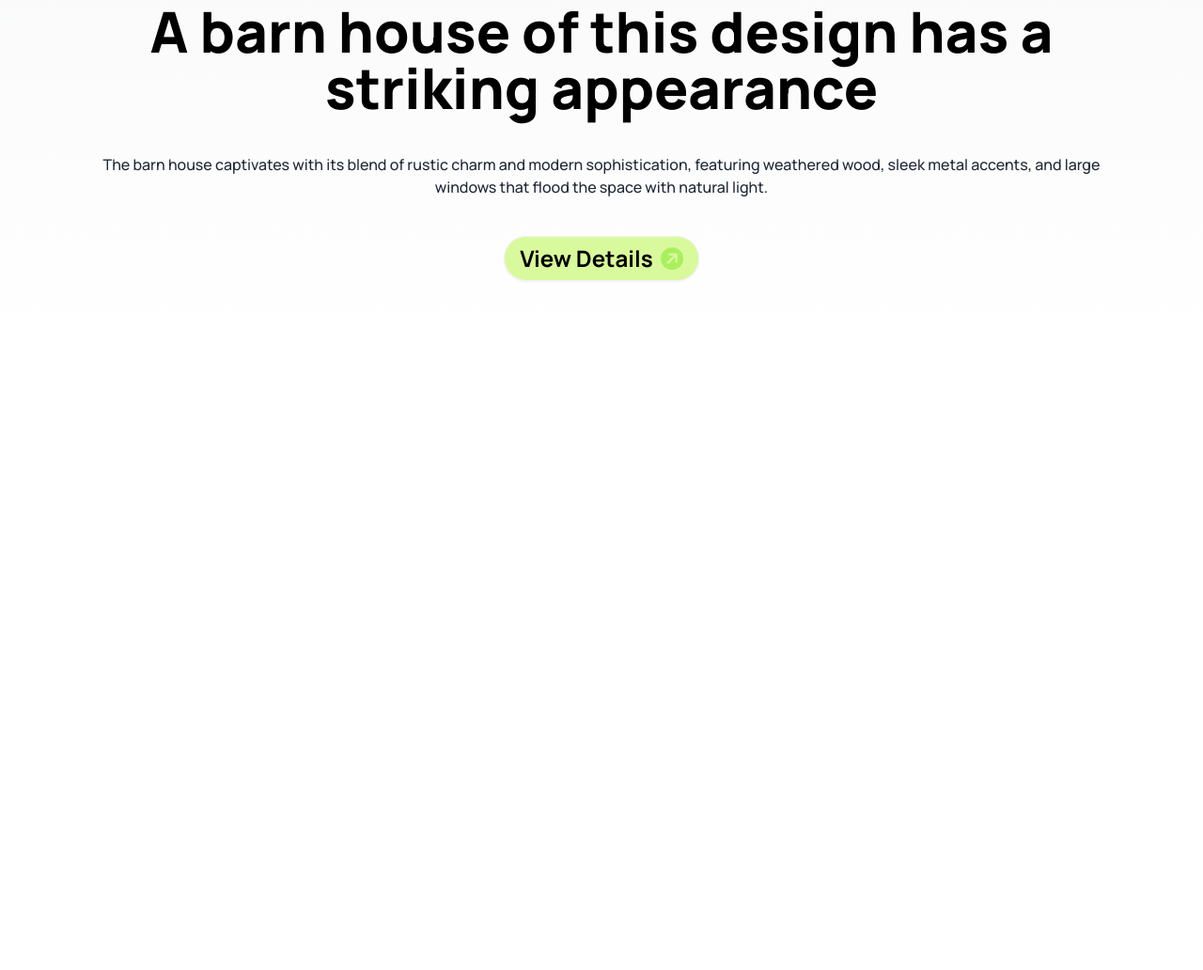
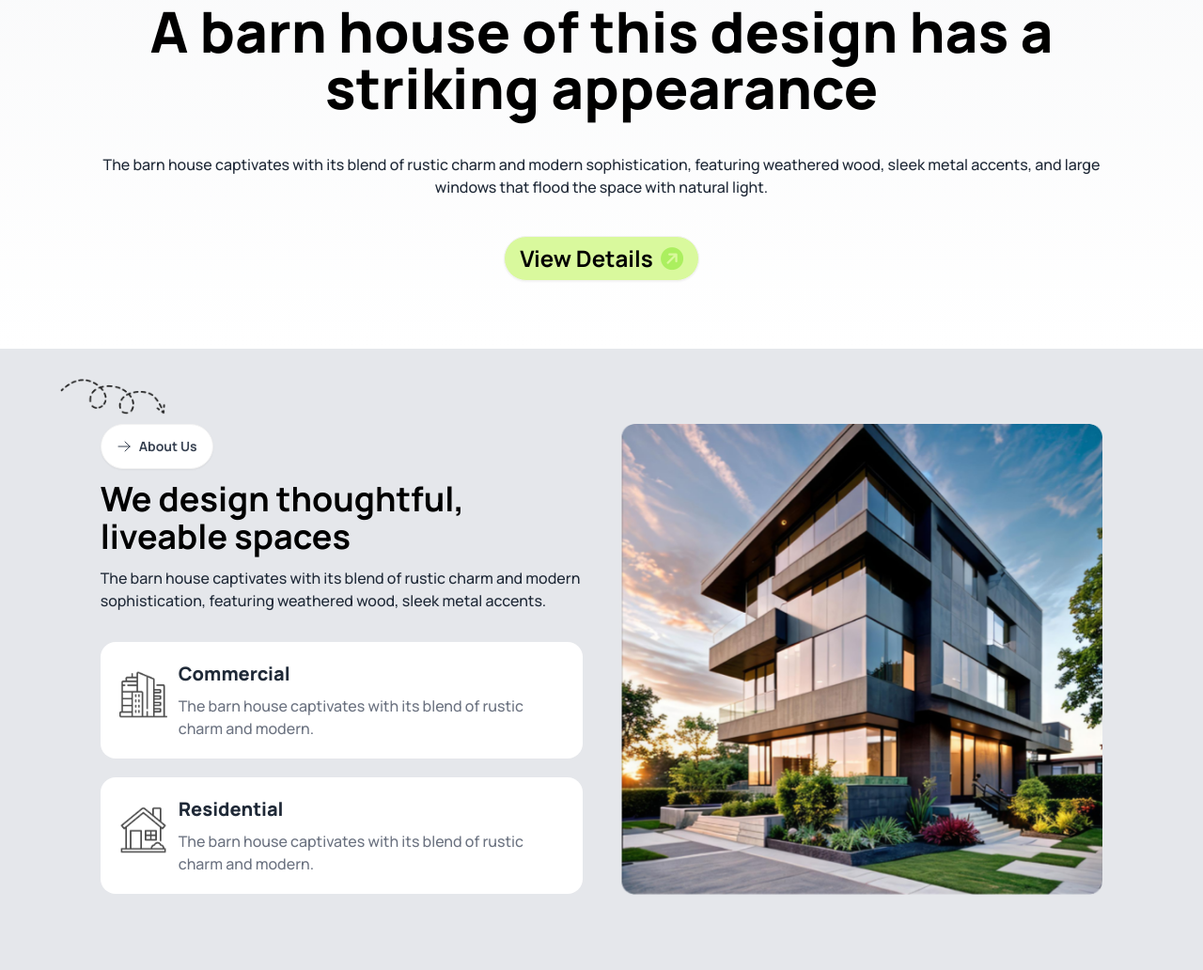
Before and after one commit to araf168/Assignment-03, a plain HTML site: page index.html in a window 1280 px wide. Shown: the part 516-1548 px from the top of the page at 94% size. Before the commit the page ends 887 px from the top, so only its background shows below. Drawn offline with nearby package versions, Linux system fonts and the light colour scheme.

Commit message:
added We design thoughtful section

```diff
--- a/index.html
+++ b/index.html
@@ -94,8 +94,52 @@
             </div>
         </div>
     </header>
-    <main>
 
+    <!-- main section starts -->
+    <main class="md:container mx-auto">
+        <!-- We design thoughtful section starts -->
+        <section class="py-7 md:py-10 lg:py-20 px-5 md:px-0 bg-gray-200 relative">
+            <img src="./assets/Vector.png" alt="" class="hidden lg:flex absolute top-8 left-16 w-28">
+            <div class="md:w-10/12 mx-auto lg:flex gap-10">
+                <div class="lg:w-1/2 max-h-min">
+                    <div class="flex flex-col justify-center items-center text-center lg:text-left lg:items-start mb-5">
+                        <button class="btn rounded-3xl text-gray-700 font-bold bg-white"><svg
+                                xmlns="http://www.w3.org/2000/svg" fill="none" viewBox="0 0 24 24" stroke-width="1.5"
+                                stroke="currentColor" class="size-4">
+                                <path stroke-linecap="round" stroke-linejoin="round"
+                                    d="M13.5 4.5 21 12m0 0-7.5 7.5M21 12H3" />
+                            </svg>About Us</button>
+                        <h1 class="text-black font-bold text-2xl md:text-3xl lg:text-4xl my-3">We design
+                            thoughtful,<br>liveable
+                            spaces</h1>
+                        <p class="font-medium text-gray-800 text-sm md:text-base mb-3">The barn house captivates with its blend of rustic charm and modern sophistication, featuring weathered wood, sleek metal accents.</p>
+                    </div>
+                    <div class="md:flex lg:flex-col md:gap-5 lg:gap-0">
+                        <div class="flex md:items-center gap-3 bg-white rounded-2xl p-5 mb-5 md:mb-0 lg:mb-5">
+                            <div class="size-10 md:size-16">
+                                <img src="./assets/commercial.png" alt="" class=" w-full">
+                            </div>
+                            <div>
+                                <h1 class="font-extrabold text-gray-800 text-base md:text-xl mb-2">Commercial</h1>
+                                <p class="font-medium text-gray-500">The barn house captivates with its blend of rustic charm and modern.</p>
+                            </div>
+                        </div>
+                        <div class="flex md:items-center gap-3 bg-white rounded-2xl p-5">
+                            <div class="size-10 md:size-16">
+                                <img src="./assets/residential.png" alt="" class="w-full">
+                            </div>
+                            <div>
+                                <h1 class="font-extrabold text-gray-800 text-base md:text-xl mb-2">Residential</h1>
+                                <p class="font-medium text-gray-500">The barn house captivates with its blend of rustic charm and modern.</p>
+                            </div>
+                        </div>
+                    </div>
+                </div>
+                <div class="lg:w-1/2 mt-5 lg:mt-0 max-h-min">
+                    <img src="./assets/Rectangle.png" alt="" class="w-full h-full">
+                </div>
+            </div>
+        </section>
     </main>
     <footer>
 
```
